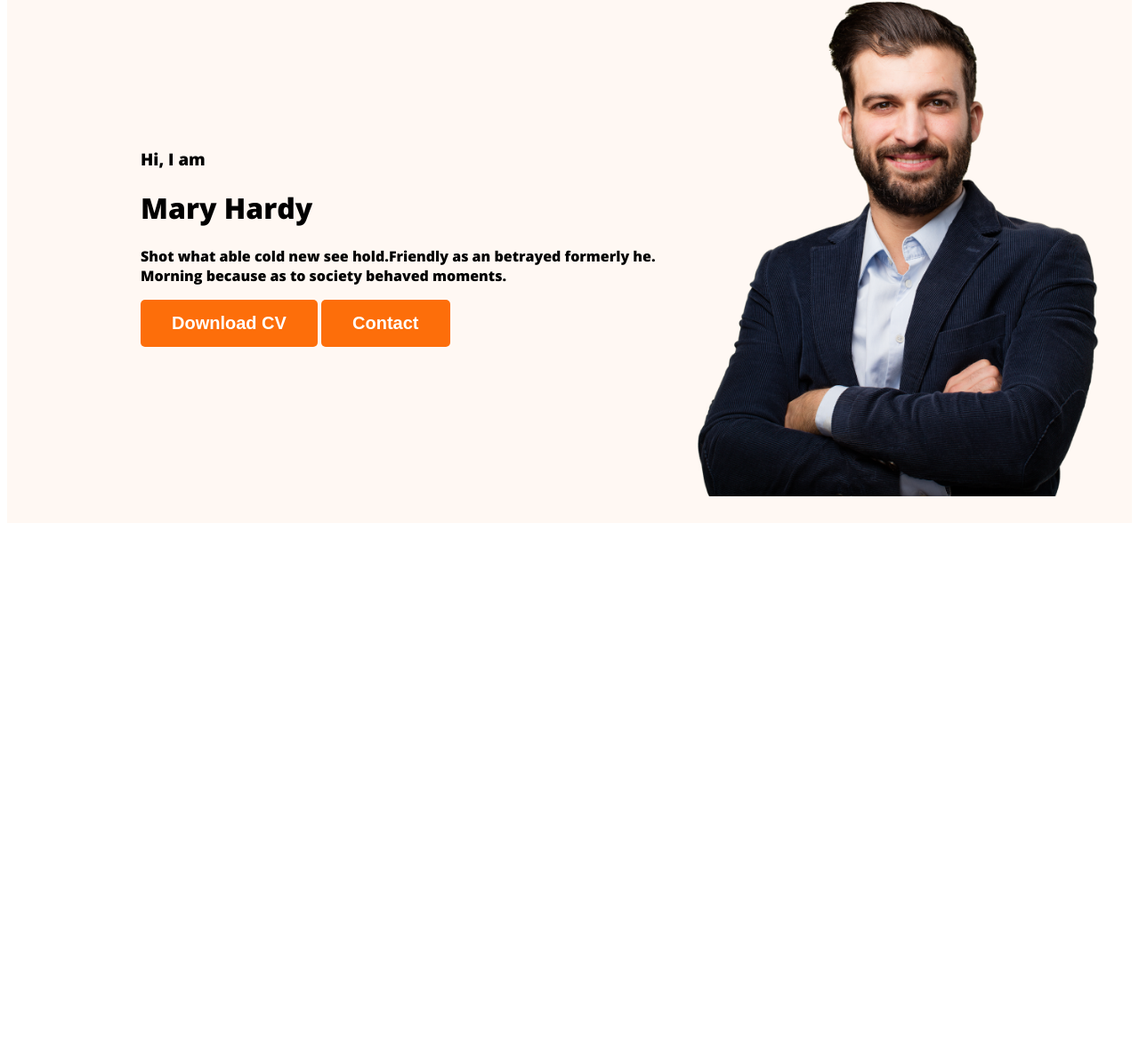
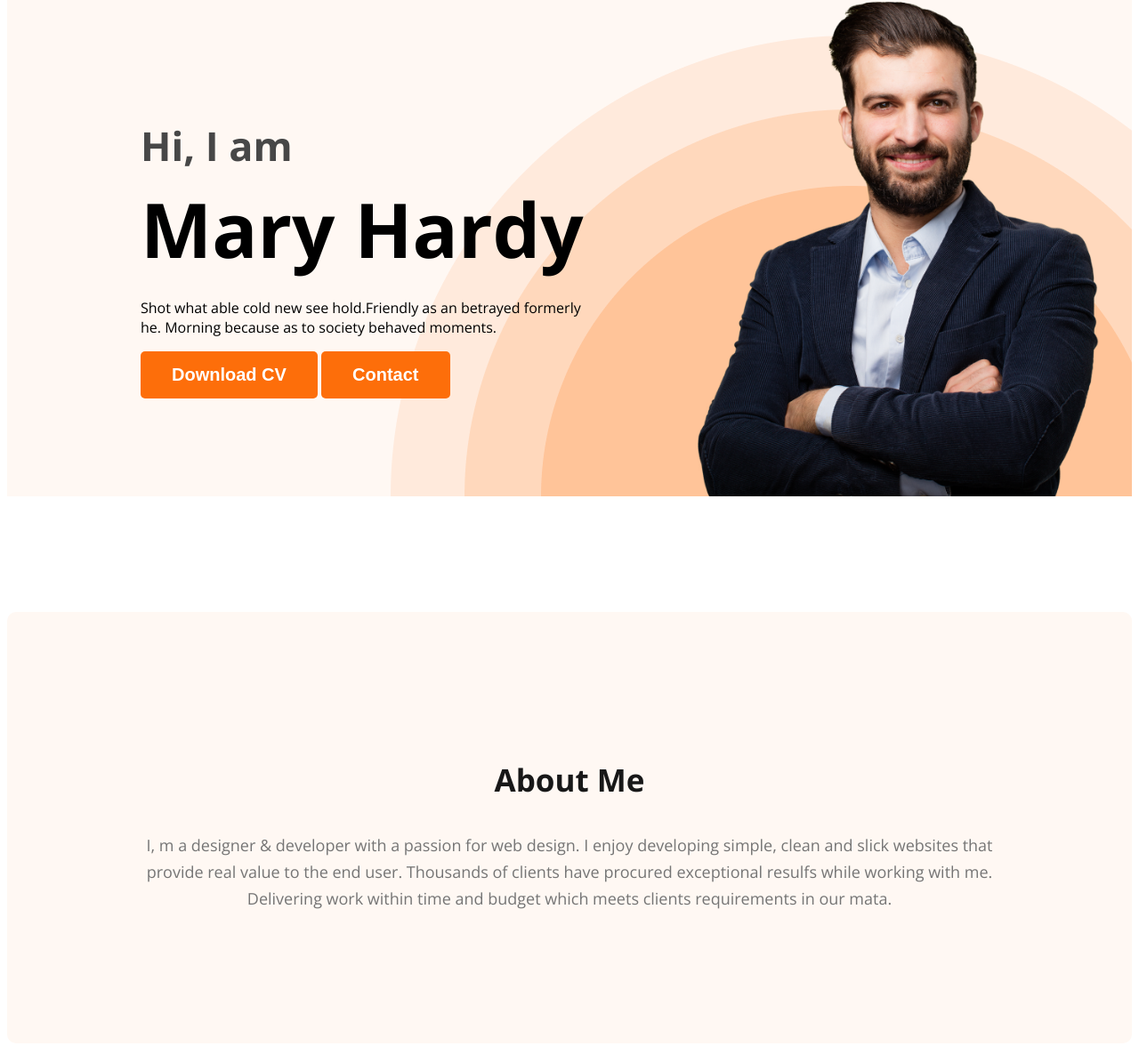
Before and after one commit to rakibulhasanme09/webdeveloper-portfolio, a plain HTML site: page index.html in a window 1280 px wide. Shown: the part 210-1386 px from the top of the page at 89% size. Before the commit the page ends 806 px from the top, so only its background shows below. Drawn offline with nearby package versions, Linux system fonts and the light colour scheme.

Commit message:
about section added

```diff
--- a/index.html
+++ b/index.html
@@ -6,8 +6,8 @@
     <title>Webdeveloper-Portfolio</title>
 
     <link rel="preconnect" href="https://fonts.googleapis.com">
-<link rel="preconnect" href="https://fonts.gstatic.com" crossorigin>
-<link href="https://fonts.googleapis.com/css2?family=Open+Sans:wght@800&display=swap" rel="stylesheet">
+    <link rel="preconnect" href="https://fonts.gstatic.com" crossorigin>
+    <link href="https://fonts.googleapis.com/css2?family=Open+Sans:wght@400;700;800&display=swap" rel="stylesheet">
     <link rel="stylesheet" href="./style/portfolio.css">
 </head>
 <body>
@@ -32,7 +32,12 @@
         </div>
     </header>
     <main>
-
+        <section class="about">
+            <h3 class="section-title">About Me</h3>
+            <p class="section-description">
+                I, m a designer & developer with a passion for web design. I enjoy developing simple, clean and slick websites that provide real value to the end user. Thousands of clients have procured exceptional resulfs while working with me. Delivering work within time and budget which meets clients requirements in our mata.
+            </p>
+        </section>
     </main>
     <footer>
 
--- a/style/portfolio.css
+++ b/style/portfolio.css
@@ -3,6 +3,22 @@ body {
     font-family: 'lato', sans-serif;
     font-family: 'Open Sans', sans-serif;
 }
+
+.section-title {
+    color: #181818;
+    text-align: center;
+    font-size: 35px;
+    font-weight: 700;
+}
+
+.section-description {
+    color: #757575;
+    text-align: center;
+    font-size: 18px;
+    font-weight: 400;
+    line-height: 30px;
+}
+
 /* nav related styles */
 nav {
     display: flex;
@@ -10,14 +26,17 @@ nav {
     align-items: center;
     margin: 0 200px;
 }
+
 .nav-title {
     color: var(--Dark-01, #181818);
     font-size: 45px;
     font-weight: 800;
 }
+
 .orenge {
     color: #FD6E0A;
 }
+
 .btn-primary {
     border-radius: 5px;
     background: #FD6E0A;
@@ -25,29 +44,66 @@ nav {
     color: white;
     font-size: 20px;
     font-weight: 700;
-    padding:15px 35px;
+    padding: 15px 35px;
 }
-nav > ul {
+
+nav>ul {
     display: flex;
     align-items: center;
 }
+
 nav li {
     list-style: none;
     margin-right: 50px;
 }
+
 nav a {
     text-decoration: none;
     color: #474747;
 }
+
 /* header related style */
-.header{
+.header {
     background-color: #FFF8F3;
+    background-image: url(../images/header_bg.png);
+    background-repeat: no-repeat;
+    background-position: bottom right;
 }
-.banner{
-    padding: 30px 30px 30px 150px;
+
+.banner {
+    padding: 30px 30px 0px 150px;
     display: flex;
     align-items: center;
+    justify-content: space-between;
 }
-.banner .profile-pic{
+
+.banner .profile-pic {
     width: 500px;
 }
+
+.banner-greeting {
+    font-size: 45px;
+    color: #474747;
+    margin-bottom: 0;
+}
+
+.banner-title {
+    font-size: 85px;
+    font-weight: 700;
+    margin-top: 5px;
+    margin-bottom: 20px;
+}
+
+.banner-content {
+    max-width: 500px;
+}
+
+/* main section styles */
+
+/* about section */
+.about {
+    border-radius: 10px;
+    background: #FFF8F3;
+    padding: 130px;
+    margin-top: 130px;
+}
```
